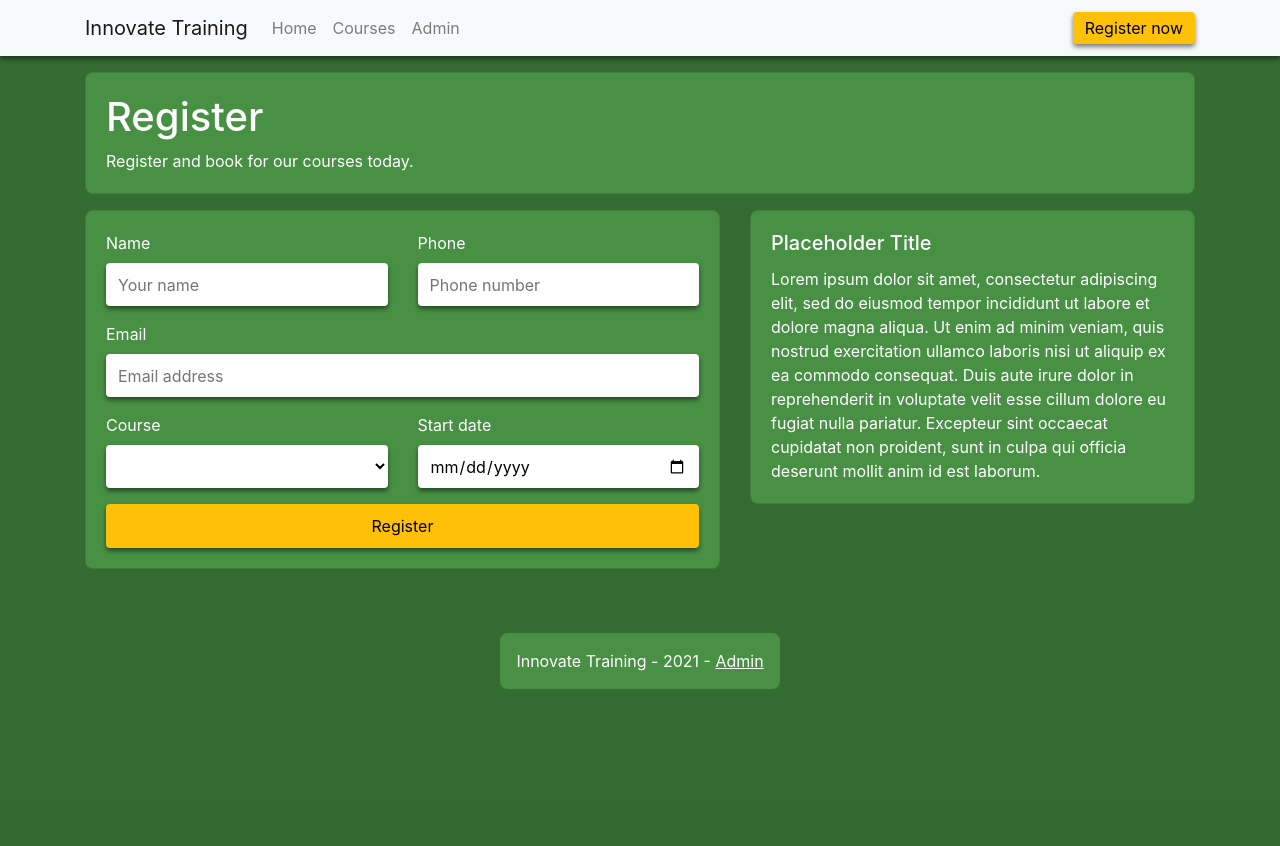
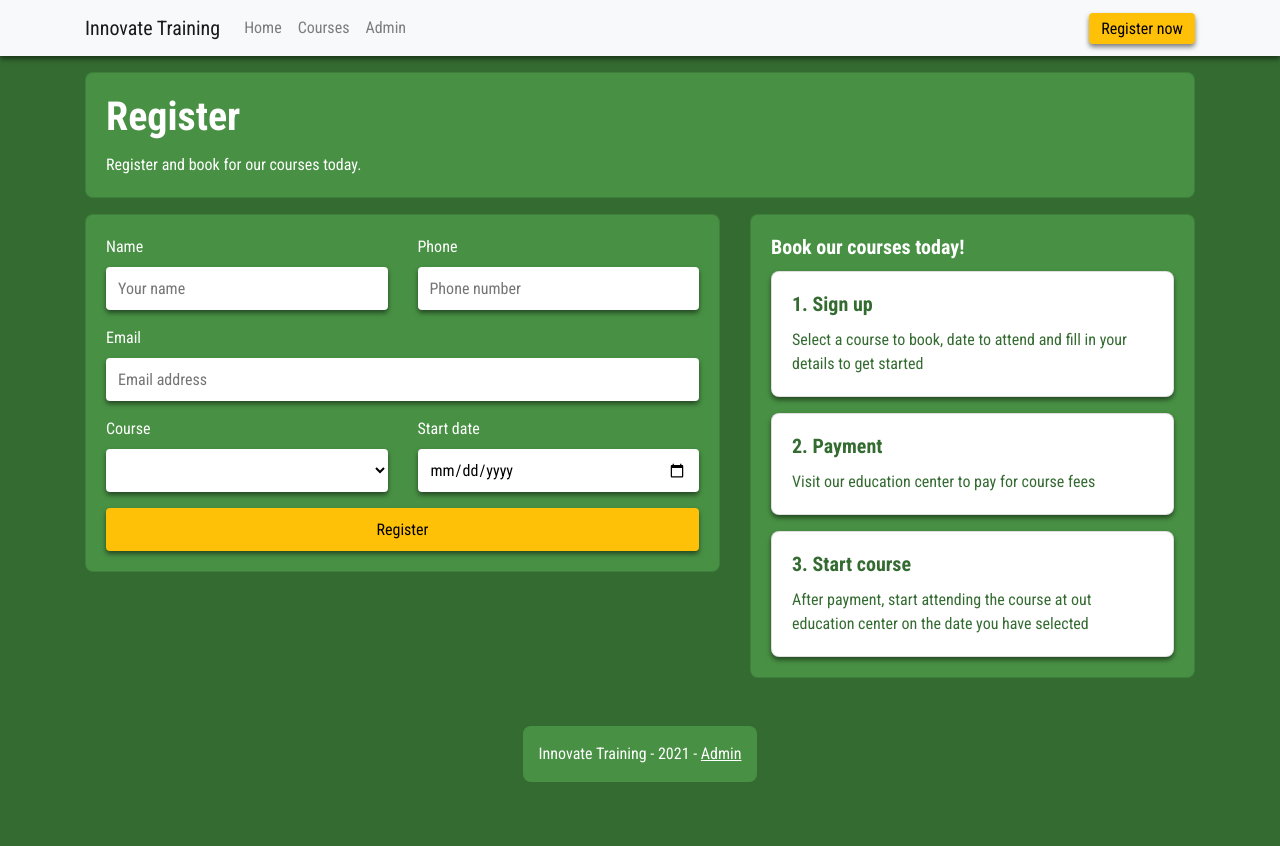
Before and after one commit to josephlee222/IAD-Project, a PHP site: page /course_registration.php in a window 1280 px wide. Before the commit the page ends 689 px from the top, so only its background shows below. Run offline with PHP 8.4, Linux system fonts and the light colour scheme; data that the repository does not hold is empty.

Commit message:
Final update

```diff
--- a/admin_add.php
+++ b/admin_add.php
@@ -195,7 +195,7 @@
                                                 </div>
                                                 <div class="col-lg-6">
                                                     <label for="register-date">Date</label>
-                                                    <input required type="date" class="custom-input w-100" id="register-date" name="register-date" placeholder="Attending date">
+                                                    <input required type="date" class="custom-input w-100" id="register-date" name="register-date" placeholder="Attending date"  min="<?php echo date("Y-m-d");?>">
                                                 </div>
                                             </div>
                                             <div class="row">
--- a/admin_delete.php
+++ b/admin_delete.php
@@ -161,7 +161,7 @@
                             $row = mysqli_fetch_assoc($result);
                             echo '
                                 <div class="row">
-                                    <div class="col">
+                                    <div class="col slidein-left">
                                         <div class="card">
                                             <div class="card-body">
                                                 <h5 class="card-title">Confirm delete</h5>
--- a/admin_edit.php
+++ b/admin_edit.php
@@ -155,7 +155,7 @@
                             $row = mysqli_fetch_assoc($result);
                             echo '
                             <div class="row">
-                                <div class="col">
+                                <div class="col '; if (!isset($success)) {echo 'slidein-left';} echo '">
                                     <div class="card">
                                         <div class="card-body">
                                             <h5 class="card-title">Edit Registration</h5>
@@ -207,7 +207,7 @@
                                                     </div>
                                                     <div class="col-lg-6">
                                                         <label for="edit-date">Date</label>
-                                                        <input required type="date" class="custom-input w-100" id="edit-date" name="edit-date" placeholder="Attending date" value="' . $row['register_date'] . '">
+                                                        <input required type="date" class="custom-input w-100" id="edit-date" name="edit-date" placeholder="Attending date" value="' . $row['register_date'] . '" min="<?php echo date("Y-m-d");?>">
                                                     </div>
                                                 </div>
                                                 <hr>
--- a/admin_view_all.php
+++ b/admin_view_all.php
@@ -185,7 +185,7 @@
                                                 <div class="container-fluid p-0">
                                                     <div class="row">
                                                         <div class="col-lg-8 mb-3 mb-lg-0">
-                                                            <h5>' . $row["name"] . '</h5>
+                                                            <h5 class="card-title">' . $row["name"] . '</h5>
                                                             <p>Course Applied: ' . $row["course"] . '<br>Start Date: ' . $row["register_date"] . '<br>Email: ' . $row["email"] . '<br>Phone: ' . $row["contact"] . '</p>
                                                         </div>
                                                         <div class="col-lg-4 list-controls d-flex">
--- a/course_info.php
+++ b/course_info.php
@@ -77,7 +77,7 @@
                 <div class="col">
                     <div class="card">
                         <div class="card-body">
-                            <h1>Courses</h1>
+                            <h1 class="card-title">Courses</h1>
                             <p>Browse though our avaliable offerings</p>
                         </div>
                     </div>
--- a/course_registration.php
+++ b/course_registration.php
@@ -132,7 +132,7 @@
                 <div class="col">
                     <div class="card">
                         <div class="card-body">
-                            <h1>Register</h1>
+                            <h1 class="card-title">Register</h1>
                             <p>Register and book for our courses today.</p>
                         </div>
                     </div>
@@ -140,7 +140,7 @@
             </div>
 
             <div class="row">
-                <form class="col-lg-7 slidein-right" method="POST">
+                <form class="col-lg-7 <?php if (!isset($success)) {echo 'slidein-right';}?>" method="POST">
                     <div class="card">
                         <div class="card-body">
                             <div class="container-fluid p-0">
@@ -207,7 +207,7 @@
                                             <label for="register-date" style="flex-grow: 1;">Start date</label>
                                             <span id="vaildation" class="material-icons white"></span>
                                         </div>
-                                        <input required type="date" class="custom-input w-100" id="register-date vaildate-text" name="register-date" placeholder="Attending date">
+                                        <input required type="date" class="custom-input w-100" id="register-date vaildate-text" name="register-date" placeholder="Attending date" min="<?php echo date("Y-m-d");?>">
                                     </div>
                                 </div>
                                 <div class="row">
@@ -219,11 +219,30 @@
                         </div>
                     </div>
                 </form>
-                <div class="col-lg-5 slidein-left">
+                <div class="col-lg-5 <?php if (!isset($success)) {echo 'slidein-left';}?>">
                     <div class="card">
                         <div class="card-body">
-                            <h5 class="card-title">Placeholder Title</h5>
-                            <p class="card-text">Lorem ipsum dolor sit amet, consectetur adipiscing elit, sed do eiusmod tempor incididunt ut labore et dolore magna aliqua. Ut enim ad minim veniam, quis nostrud exercitation ullamco laboris nisi ut aliquip ex ea commodo consequat. Duis aute irure dolor in reprehenderit in voluptate velit esse cillum dolore eu fugiat nulla pariatur. Excepteur sint occaecat cupidatat non proident, sunt in culpa qui officia deserunt mollit anim id est laborum.</p>
+                            <h5 class="card-title">Book our courses today!</h5>
+                            <div>
+                                <div class="card white mb-3">
+                                    <div class="card-body">
+                                        <h5 class="card-title">1. Sign up</h5>
+                                        <p>Select a course to book, date to attend and fill in your details to get started</p>
+                                    </div>
+                                </div>
+                                <div class="card white mb-3">
+                                    <div class="card-body">
+                                        <h5 class="card-title">2. Payment</h5>
+                                        <p>Visit our education center to pay for course fees</p>
+                                    </div>
+                                </div>
+                                <div class="card white">
+                                    <div class="card-body">
+                                        <h5 class="card-title">3. Start course</h5>
+                                        <p>After payment, start attending the course at out education center on the date you have selected</p>
+                                    </div>
+                                </div>
+                            </div>
                         </div>
                     </div>
                 </div>
--- a/css/styles.css
+++ b/css/styles.css
@@ -1,4 +1,10 @@
 /*--- Universal Styles ---*/
+
+@import url('https://fonts.googleapis.com/css2?family=Roboto+Condensed:ital,wght@0,300;0,400;0,700;1,300;1,400;1,700&display=swap');
+
+* {
+    font-family: 'Roboto Condensed', sans-serif;
+}
 
 body {
     background-color: #346b31;
@@ -100,6 +106,12 @@ footer a:hover {
 
 .card-expendable {
     cursor: pointer;
+}
+
+.card-title,
+.display-5,
+.counter-num {
+    font-weight: 700;
 }
 
 .logout {
```
Also changed, not shown: index.php (+4 -4 lines).
